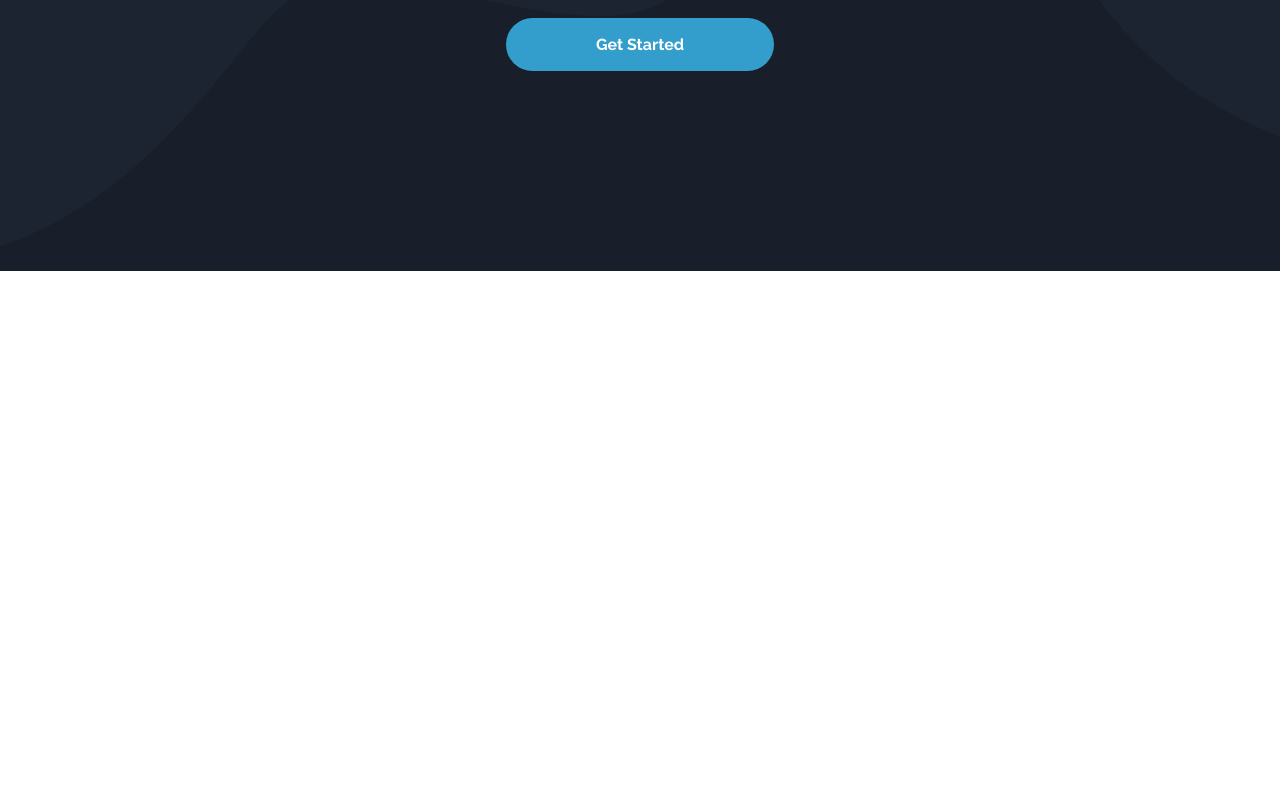
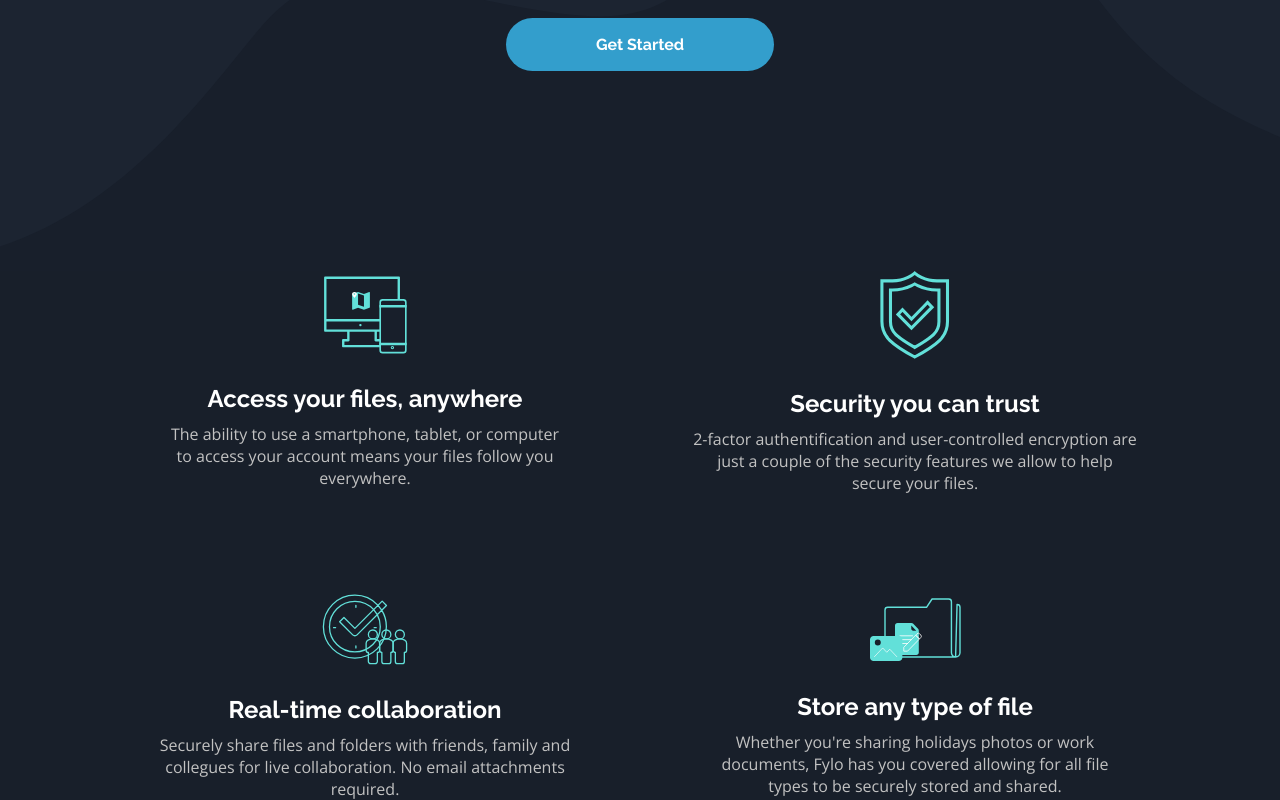
Before and after one commit to MartinKono/FrontendMentor-challenge-FyloLandingPage, a JavaScript app: page / in a window 1280 px wide. Shown: the part 934-1734 px from the top of the page. Before the commit the page ends 1205 px from the top, so only its background shows below. Built offline with nearby package versions, Linux system fonts and the light colour scheme; the HTML template or start-up script is replaced by a standard one.

Commit message:
added blocks section

```diff
--- a/src/App.js
+++ b/src/App.js
@@ -1,12 +1,14 @@
 import './App.scss'
 import Navbar from './components/Navbar'
 import Intro from './components/Intro'
+import Blocks from './components/Blocks'
 
 const App = () => {
   return (
     <div className='app'>
       <Navbar/>
       <Intro/>
+      <Blocks/>
     </div>
   )
 }
--- /dev/null
+++ b/src/components/Blocks.js
@@ -0,0 +1,36 @@
+import './Blocks.scss'
+import IconAccess from '../images/svgs/IconAccess'
+import IconSecurity from '../images/svgs/IconSecurity'
+import IconCollab from '../images/svgs/IconCollab'
+import IconFile from '../images/svgs/IconFile'
+
+const Blocks = () => {
+  return (
+    <section className='blocks'>
+        <div className='blocks-container'>
+            <div className='block'>
+                <IconAccess/>
+                <h2>Access your files, anywhere</h2>
+                <p>The ability to use a smartphone, tablet, or computer<br/>to access your account means your files follow you<br/>everywhere.</p>
+            </div>
+            <div className='block'>
+                <IconSecurity/>
+                <h2>Security you can trust</h2>
+                <p>2-factor authentification and user-controlled encryption are<br/>just a couple of the security features we allow to help<br/>secure your files.</p>
+            </div>
+            <div className='block'>
+                <IconCollab/>
+                <h2>Real-time collaboration</h2>
+                <p>Securely share files and folders with friends, family and<br/>collegues for live collaboration. No email attachments<br/>required.</p>
+            </div>
+            <div className='block'>
+                <IconFile/>
+                <h2>Store any type of file</h2>
+                <p>Whether you're sharing holidays photos or work<br/>documents, Fylo has you covered allowing for all file<br/>types to be securely stored and shared.</p>
+            </div>
+        </div>
+    </section>
+  )
+}
+
+export default Blocks
--- /dev/null
+++ b/src/components/Blocks.scss
@@ -0,0 +1,53 @@
+$block-background-color: hsl(218, 28%, 13%);
+$heading-color: hsl(0, 0%, 100%);
+$para-color: hsl(0, 0%, 76%);
+
+.blocks {
+    display: flex;
+    flex-direction: column;
+    justify-content: center;
+    align-items: center;
+
+    width: 100%;
+
+    background-color: $block-background-color;
+}
+
+.blocks-container {
+    display: flex;
+    justify-content: center;
+    flex-wrap: wrap;
+
+    gap: 100px;
+
+    max-width: 1200px;
+}
+
+.block {
+    display: flex;
+    flex-direction: column;
+    justify-content: center;
+    align-items: center;
+
+    width: 450px;
+
+    h2 {
+        font-family: 'Raleway', sans-serif;
+        font-size: 24px;
+
+        color: $heading-color;
+
+        margin-top: 30px;
+    }
+
+    p {
+        font-family: 'Open Sans', sans-serif;
+        font-size: 16px;
+
+        color: $para-color;
+
+        text-align: center;
+
+        margin-top: 10px;
+    }
+}
```
